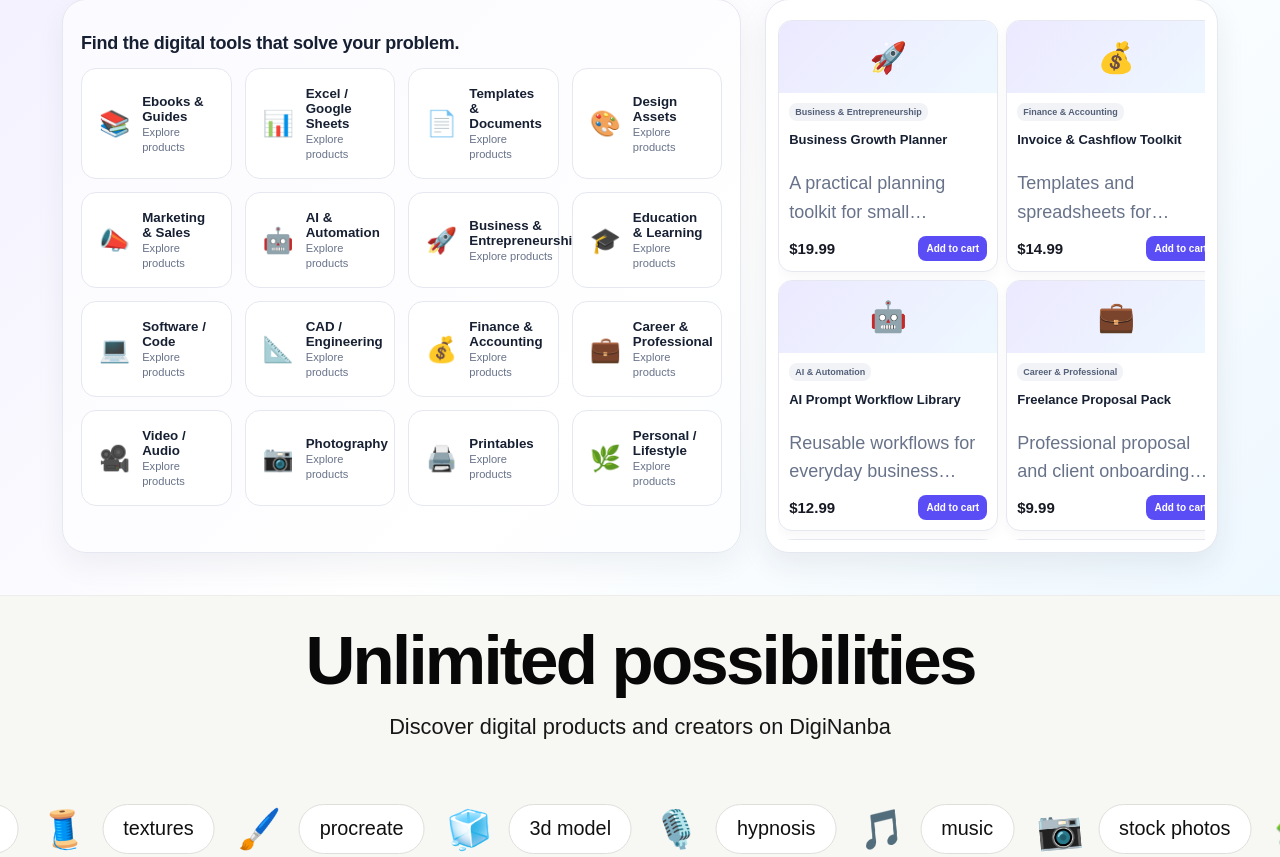
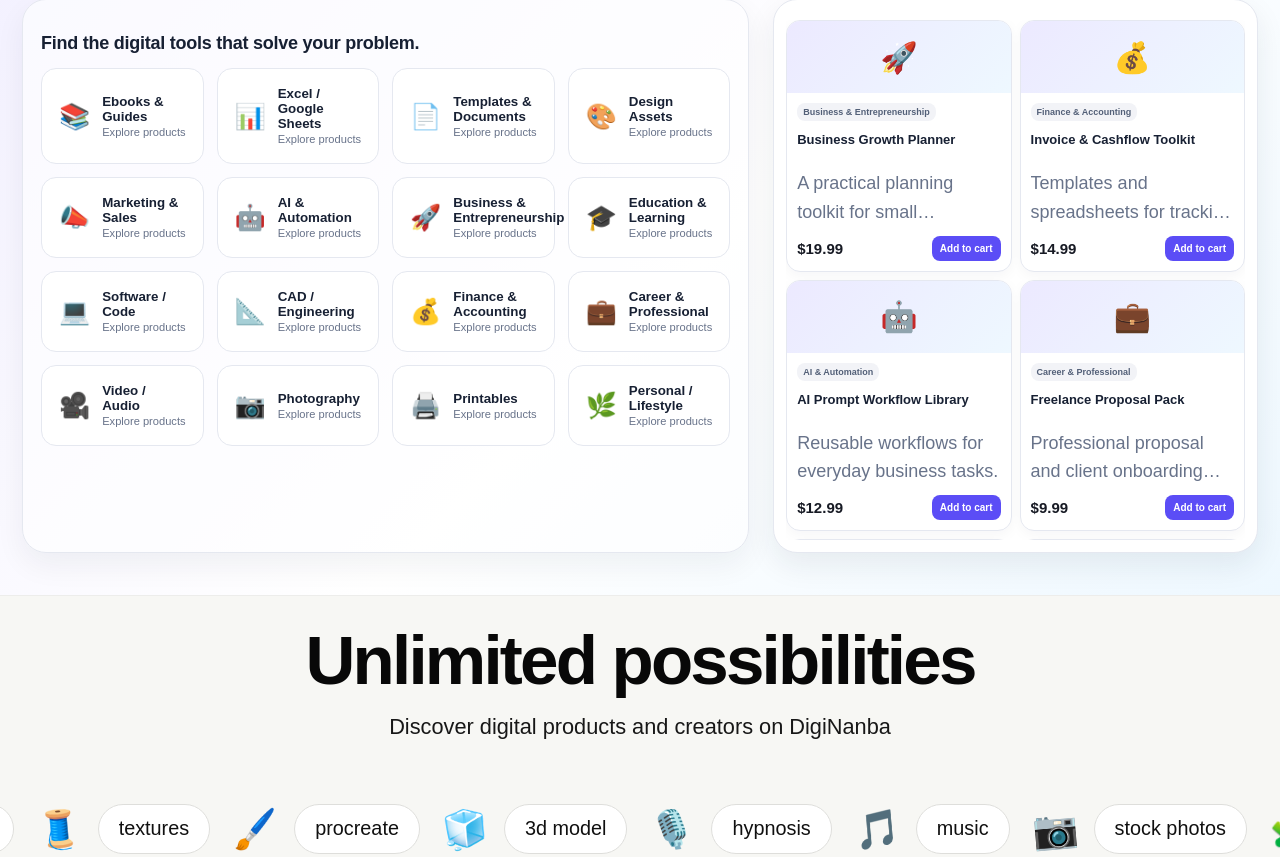
Before and after one commit to agnengineeringselectricals-crypto/diginanba, a Next.js app: page / in a window 1280 px wide. Shown: the part 143-1000 px from the top of the page. Built offline with nearby package versions, Linux system fonts and the light colour scheme; no server answers; the database is empty.

Commit message:
Fix homepage rows to fill available width responsively

```diff
--- a/app/globals.css
+++ b/app/globals.css
@@ -234,3 +234,39 @@ a.ref-need:hover .ref-solution-link{text-decoration:underline}
 @media(max-width:900px){.ref-category-nav{top:116px}.ref-category-nav-inner{justify-content:flex-start;gap:24px;padding:0 18px}}
 @media(max-width:700px){.ref-category-nav{top:108px}.ref-category-nav-inner{min-height:44px;gap:20px;padding:0 14px}.ref-category-nav-inner a{font-size:13px;padding:13px 0 11px}}
 @media(max-width:420px){.ref-category-nav{top:104px}.ref-category-nav-inner{gap:18px}}
+
+
+/* Full-width homepage rows: use the available viewport width without fixed-width grid overflow. */
+@media(min-width:1201px){
+  .ref-container{max-width:1440px;width:100%}
+}
+.ref-section>.ref-container,
+.ref-hero>.ref-container{width:100%}
+.ref-products,
+.ref-horizontal,
+.ref-needs,
+.ref-categories,
+.ref-market-grid,
+.ref-featured-grid{width:100%;min-width:0;box-sizing:border-box}
+.ref-horizontal{grid-template-columns:repeat(4,minmax(0,1fr));overflow:visible}
+.ref-products{grid-template-columns:repeat(3,minmax(0,1fr))}
+.ref-needs{grid-template-columns:repeat(4,minmax(0,1fr))}
+.ref-featured-grid{grid-template-columns:repeat(2,minmax(0,1fr))}
+.ref-product,.ref-need,.ref-category,.ref-featured-card{min-width:0;max-width:100%;box-sizing:border-box}
+@media(max-width:900px){
+  .ref-horizontal{grid-template-columns:repeat(2,minmax(0,1fr));overflow:visible}
+  .ref-products{grid-template-columns:repeat(2,minmax(0,1fr))}
+  .ref-needs{grid-template-columns:repeat(2,minmax(0,1fr))}
+  .ref-featured-grid{grid-template-columns:repeat(2,minmax(0,1fr));max-height:none}
+}
+@media(max-width:560px){
+  .ref-horizontal{grid-template-columns:repeat(2,minmax(0,1fr));gap:10px}
+  .ref-products{grid-template-columns:repeat(2,minmax(0,1fr));gap:10px}
+  .ref-needs{grid-template-columns:repeat(2,minmax(0,1fr));gap:9px}
+  .ref-categories{grid-template-columns:repeat(2,minmax(0,1fr))}
+  .ref-featured-grid{grid-template-columns:repeat(2,minmax(0,1fr));max-height:none;gap:9px}
+  .ref-container{padding-left:14px;padding-right:14px}
+}
+@media(max-width:360px){
+  .ref-horizontal,.ref-products,.ref-needs{grid-template-columns:minmax(0,1fr)}
+}
```
